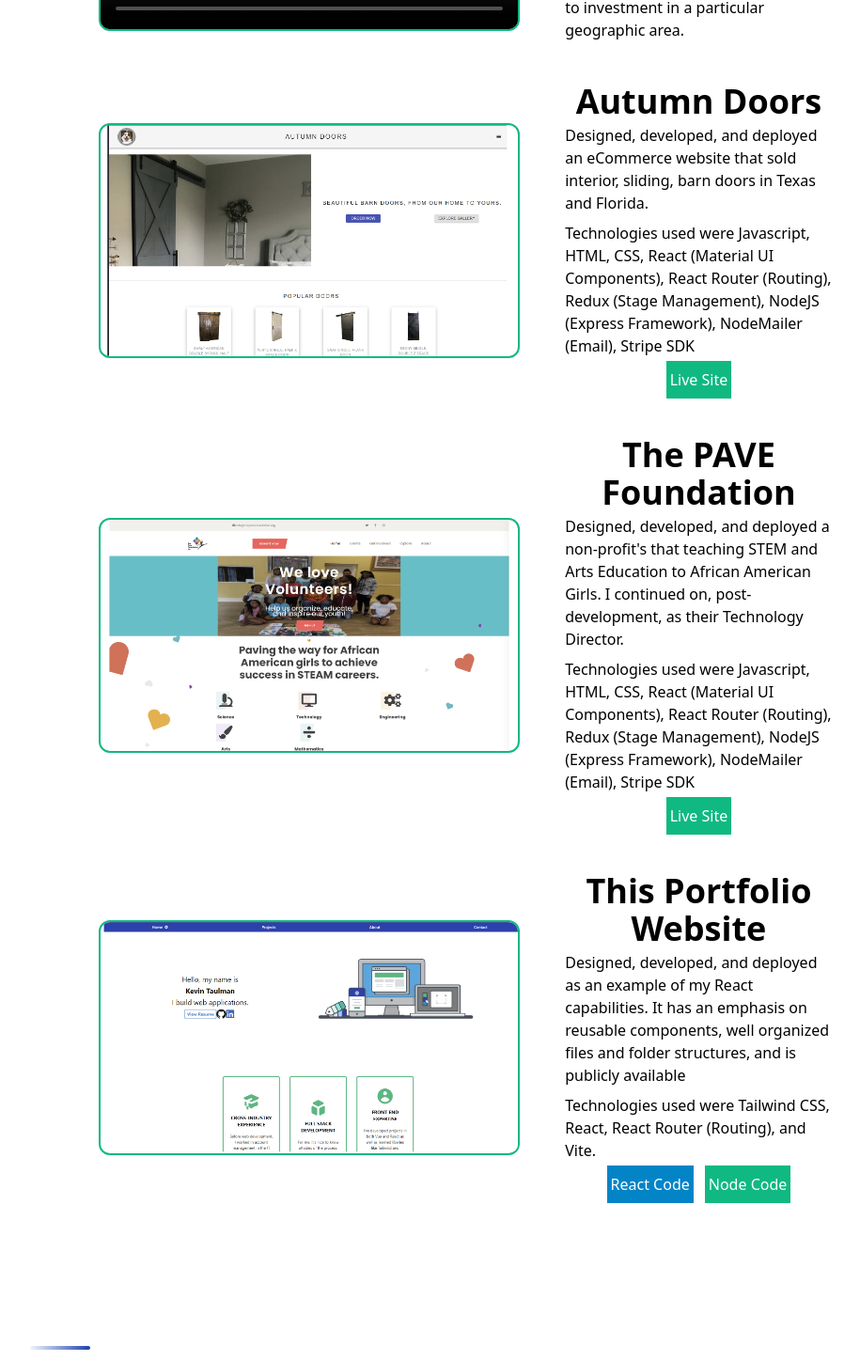
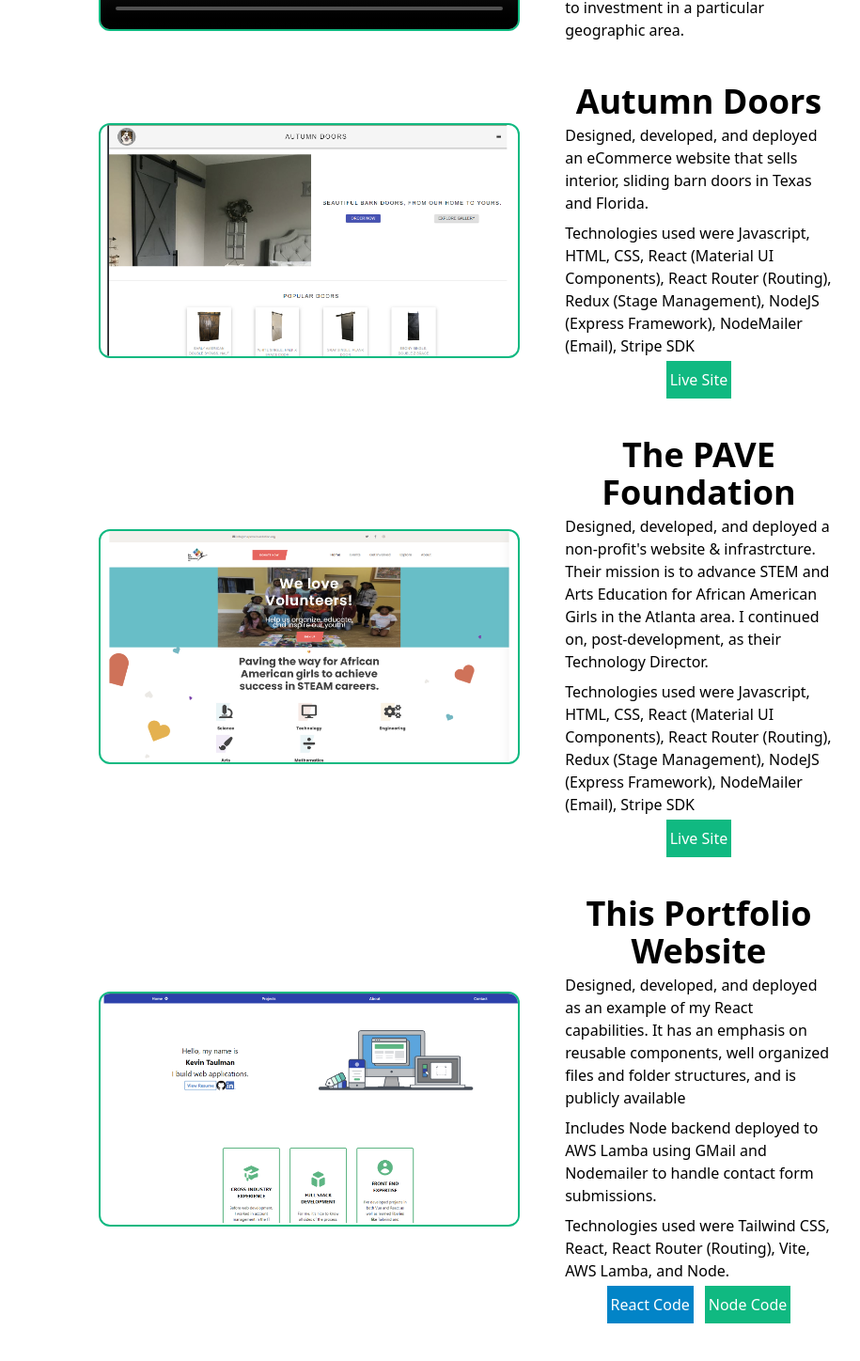
Before and after one commit to ktaulman/2022-portfolio-website-react, a React (Vite) app: page / in a window 1280 px wide. Shown: the part 1792-3240 px from the top of the page at 94% size, without its empty margins (181-1096 px from the left). Built offline with nearby package versions, Linux system fonts and the light colour scheme; grey boxes are pictures that could not be loaded.

Commit message:
changed project text

```diff
--- a/src/components/Projects.jsx
+++ b/src/components/Projects.jsx
@@ -39,7 +39,7 @@ export default function Projects() {
       direction: "vertical",
       title: "Autumn Doors",
       description: [
-        " Designed, developed, and deployed an eCommerce website that sold interior, sliding, barn doors in Texas and Florida.",
+        " Designed, developed, and deployed an eCommerce website that sells interior, sliding barn doors in Texas and Florida.",
         "Technologies used were Javascript, HTML, CSS, React (Material UI Components), React Router (Routing), Redux (Stage Management), NodeJS (Express Framework), NodeMailer (Email), Stripe SDK",
       ],
       controls: [
@@ -64,7 +64,7 @@ export default function Projects() {
       direction: "vertical",
       title: "The PAVE Foundation",
       description: [
-        " Designed, developed, and deployed a non-profit's that teaching STEM and Arts Education to African American Girls. I continued on, post-development, as their Technology Director.",
+        " Designed, developed, and deployed a non-profit's website & infrastrcture. Their mission is to advance STEM and Arts Education for African American Girls in the Atlanta area. I continued on, post-development, as their Technology Director.",
         "Technologies used were Javascript, HTML, CSS, React (Material UI Components), React Router (Routing), Redux (Stage Management), NodeJS (Express Framework), NodeMailer (Email), Stripe SDK",
       ],
       controls: [
@@ -89,8 +89,8 @@ export default function Projects() {
       direction: "vertical",
       title: "This Portfolio Website",
       description: [
-        " Designed, developed, and deployed as an example of my React capabilities. It has an emphasis on reusable components, well organized files and folder structures, and is publicly available",
-        "Technologies used were Tailwind CSS, React, React Router (Routing), and Vite.",
+        " Designed, developed, and deployed as an example of my React capabilities. It has an emphasis on reusable components, well organized files and folder structures, and is publicly available","Includes Node backend deployed to AWS Lamba using GMail and Nodemailer to handle contact form submissions.",
+        "Technologies used were Tailwind CSS, React, React Router (Routing), Vite, AWS Lamba, and Node.",
       ],
       controls: [
         <a
@@ -114,21 +114,6 @@ export default function Projects() {
     },
   ];
 
-  //  function renderCard(card){
-  //     const {classes,direction,title,description,controls,media}=card
-  //                return(
-  //                  <Card
-  //                      size="md"
-  //                      classes={classes}
-  //                      direction={direction}
-  //                      media={media}
-  //                      title={title}
-  //                      description={description}
-  //                      controls={controls}
-  //                  />
-  //                )
-  //  }
-  // const {classes,direction,title,description,controls,media}=card
   function renderPanes(cards) {
     //helper function
     function generateMediaElement(card, i) {
```
